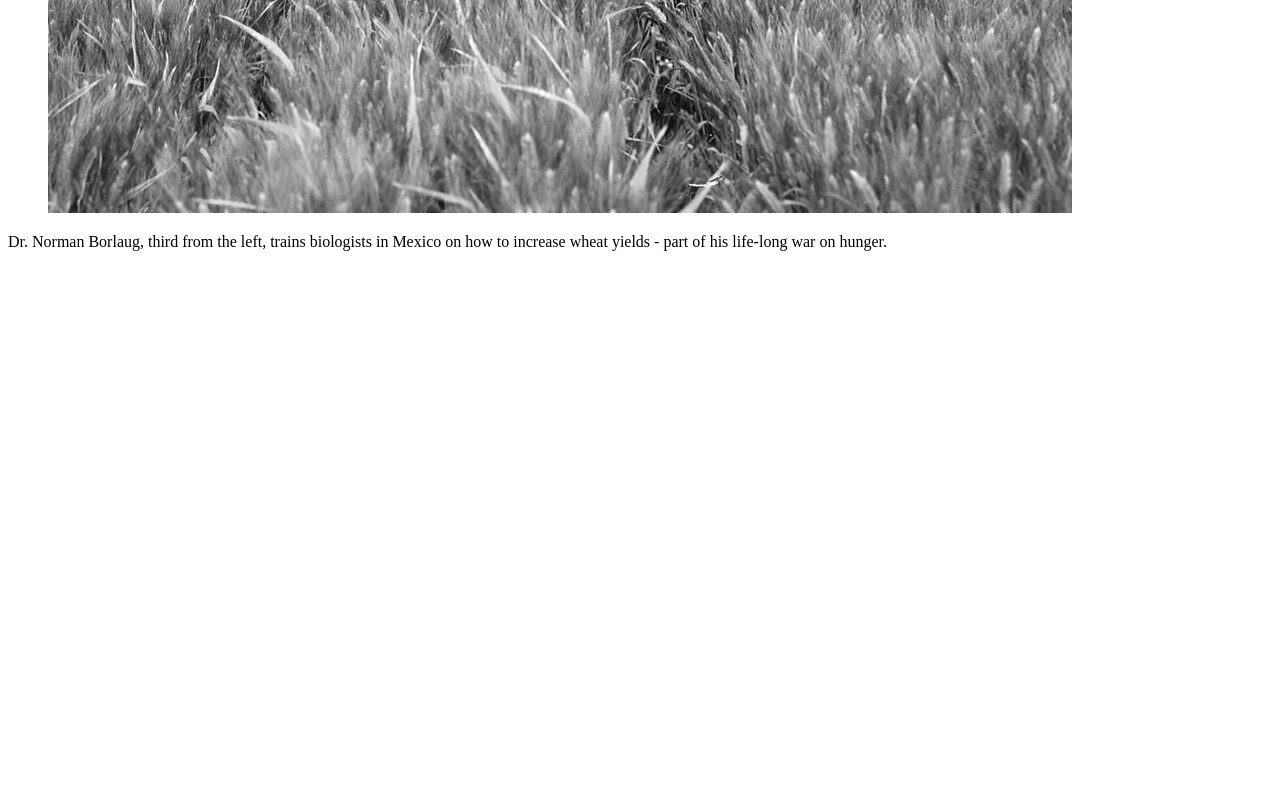
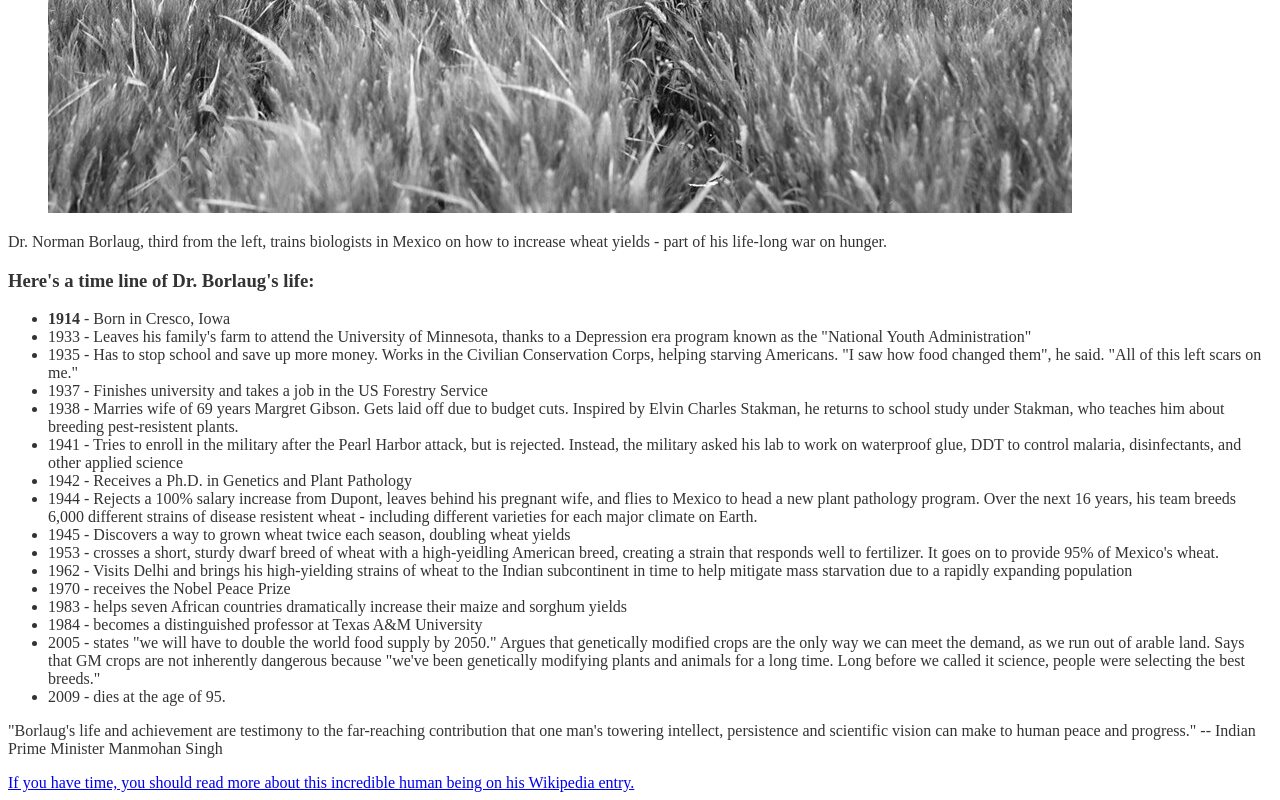
Before and after one commit to theo-mitchell/Responsive-Web-Design-Projects-Build-a-Tribute-Page, a plain HTML site: page index.html in a window 1280 px wide. Shown: the part 490-1290 px from the top of the page. Before the commit the page ends 800 px from the top, so only its background shows below. Drawn offline with Linux system fonts and the light colour scheme.

Commit message:
Added Styles and HTML content

```diff
--- a/index.html
+++ b/index.html
@@ -3,21 +3,75 @@
 <html>
     <head>
         <title>Responsive Web Design Projects - Build a Tribute Page</title>
+        <link rel="stylesheet" href="styles.css">
     </head>
     <body>
         <main>
             <h1 id = "title">Dr. Norman Borlaug</h1>
             <figure id="img-div">
                 <img id="image" src="img/image.jpg" alt="Dr. Norman Borlaug seen standing in Mexican wheat field with a group of biologists">
-                <p id="image-caption">
-
-                </p>
             </figure>
             <figcaption id="image-caption">
                 Dr. Norman Borlaug, third from the left, trains biologists in Mexico on
                 how to increase wheat yields - part of his life-long war on hunger.
             </figcaption>
-            <p id="tribute-info"></p>
+            <p id="tribute-info">
+                <h3 id="headline">Here's a time line of Dr. Borlaug's life:</h3>
+                <ul>
+                    <li>
+                        <b>1914</b> - Born in Cresco, Iowa
+                    </li>
+                    <li>
+                        1933 - Leaves his family's farm to attend the University of Minnesota, thanks to a Depression era program known as the "National Youth Administration"
+                    </li>
+                    <li>
+                        1935 - Has to stop school and save up more money. Works in the Civilian Conservation Corps, helping starving Americans. "I saw how food changed them", he said. "All of this left scars on me."
+                    </li>
+                    <li>
+                        1937 - Finishes university and takes a job in the US Forestry Service
+                    </li>
+                    <li>
+                        1938 - Marries wife of 69 years Margret Gibson. Gets laid off due to budget cuts. Inspired by Elvin Charles Stakman, he returns to school study under Stakman, who teaches him about breeding pest-resistent plants.
+                    </li>
+                    <li>
+                        1941 - Tries to enroll in the military after the Pearl Harbor attack, but is rejected. Instead, the military asked his lab to work on waterproof glue, DDT to control malaria, disinfectants, and other applied science
+                    </li>
+                    <li>
+                        1942 - Receives a Ph.D. in Genetics and Plant Pathology
+                    </li>
+                    <li>
+                        1944 - Rejects a 100% salary increase from Dupont, leaves behind his pregnant wife, and flies to Mexico to head a new plant pathology program. Over the next 16 years, his team breeds 6,000 different strains of disease resistent wheat - including different varieties for each major climate on Earth.
+                    </li>
+                    <li>
+                        1945 - Discovers a way to grown wheat twice each season, doubling wheat yields
+                    </li>
+                    <li>
+                        1953 - crosses a short, sturdy dwarf breed of wheat with a high-yeidling American breed, creating a strain that responds well to fertilizer. It goes on to provide 95% of Mexico's wheat.
+                    </li>
+                    <li>
+                        1962 - Visits Delhi and brings his high-yielding strains of wheat to the Indian subcontinent in time to help mitigate mass starvation due to a rapidly expanding population
+                    </li>
+                    <li>
+                        1970 - receives the Nobel Peace Prize
+                    </li>
+                    <li>
+                        1983 - helps seven African countries dramatically increase their maize and sorghum yields
+                    </li>
+                    <li>
+                        1984 - becomes a distinguished professor at Texas A&M University
+                    </li>
+                    <li>
+                        2005 - states "we will have to double the world food supply by 2050." Argues that genetically modified crops are the only way we can meet the demand, as we run out of arable land. Says that GM crops are not inherently dangerous because "we've been genetically modifying plants and animals for a long time. Long before we called it science, people were selecting the best breeds."
+                    </li>
+                    <li>
+                        2009 - dies at the age of 95.
+                    </li>
+                </ul>
+                "Borlaug's life and achievement are testimony to the far-reaching contribution that one man's towering intellect, persistence and scientific vision can make to human peace and progress."
+
+                -- Indian Prime Minister Manmohan Singh
+            </p>
+            <a href="https://en.wikipedia.org/wiki/Norman_Borlaug" target="_blank" id="tribute-link">If you have time, you should read more about this incredible human being on his Wikipedia entry.</a>
         </main>
     </body>
 </html>
--- /dev/null
+++ b/styles.css
@@ -0,0 +1,4 @@
+body {
+    color: #333;
+    /* text-align: center;  */
+}
```
